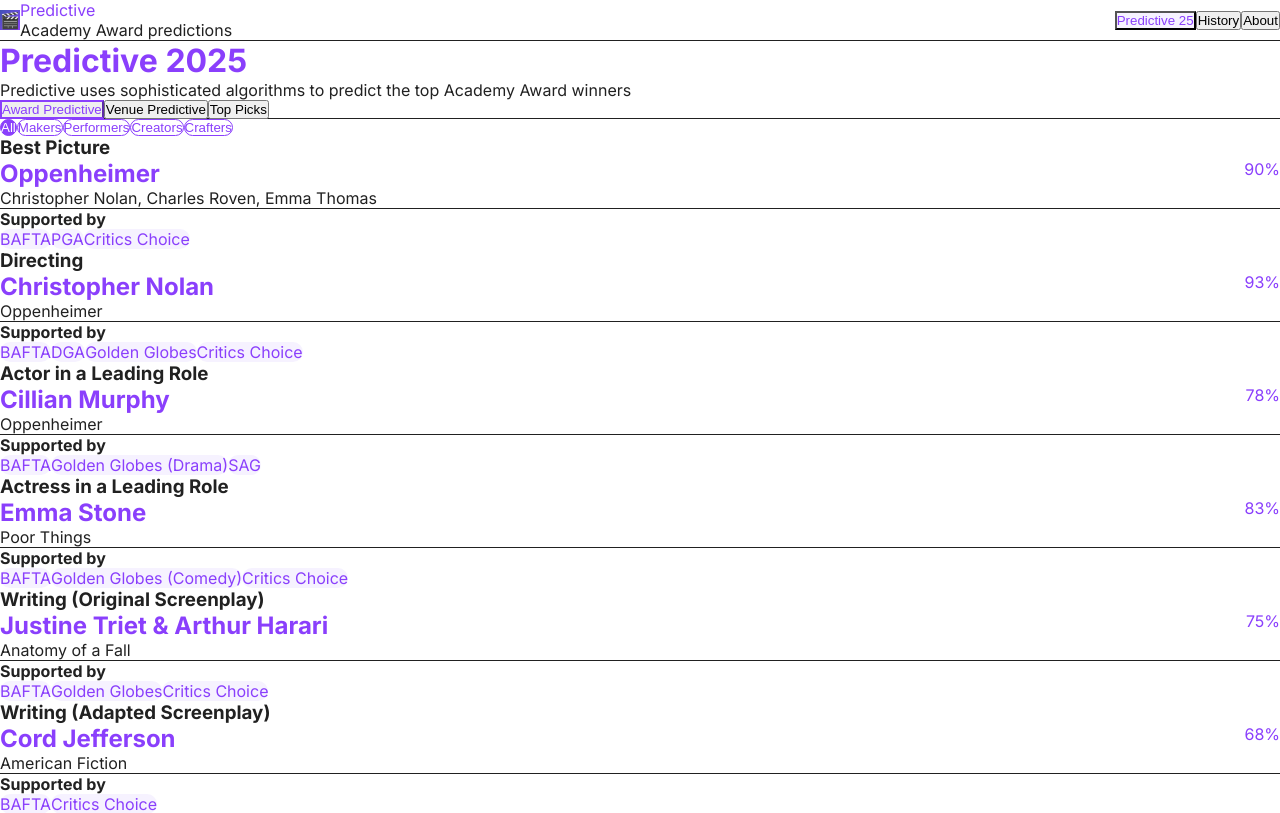
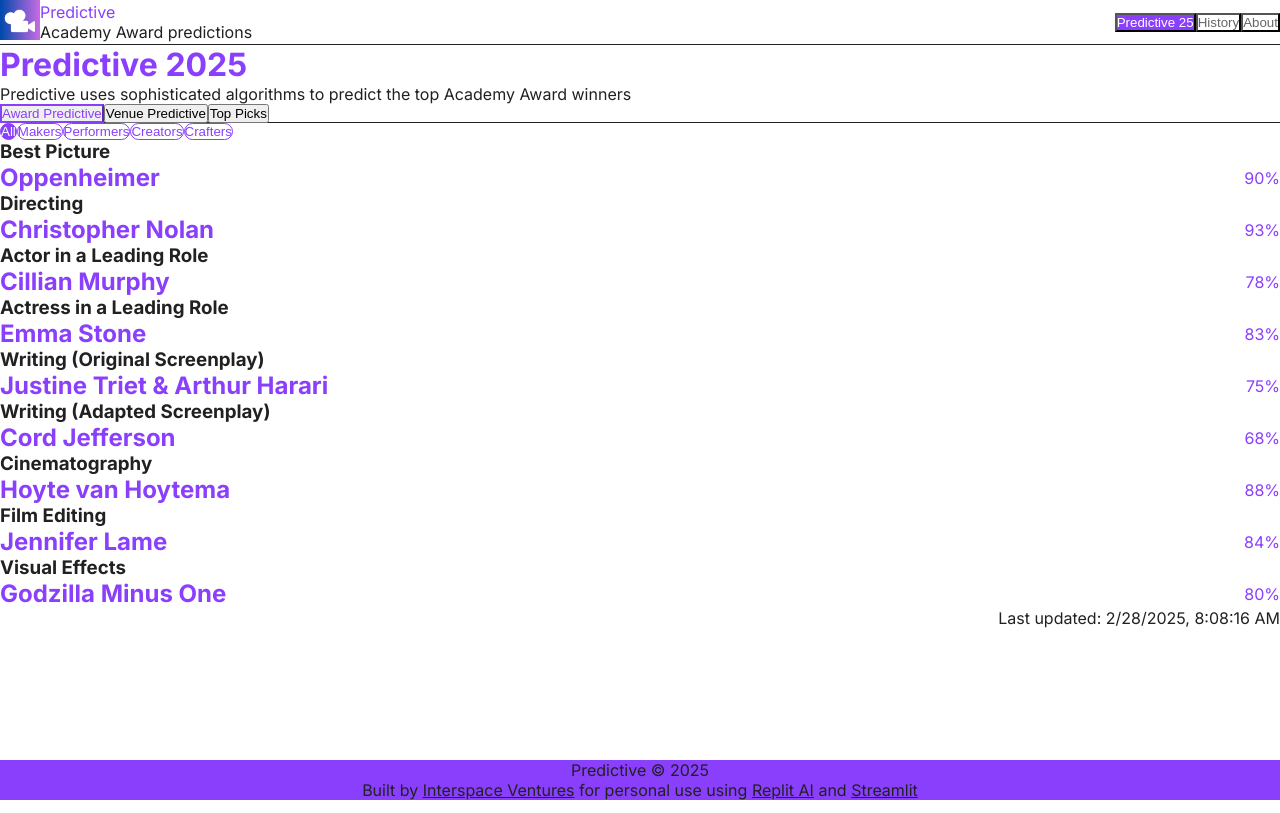
Before and after one commit to hey-samir/predictive, a Next.js app: page / in a window 1280 px wide. Shown: the top 813 px of the page. Built offline with nearby package versions, Linux system fonts and the light colour scheme.

Commit message:
Address styling and data issues: Added CSS, updated award card display to match specifications, corrected data to 2025, and replaced the logo.
Screenshot: https://storage.googleapis.com/screenshot-production-us-central1/5e27418b-df48-4e5c-849a-19b4c62b6f26/2600218c-3f2f-4510-99ba-8a58f3888ccc.jpg

```diff
--- a/src/components/Header.tsx
+++ b/src/components/Header.tsx
@@ -1,5 +1,6 @@
 import React from 'react';
 import Image from 'next/image';
+import { THEME_COLORS } from '../lib/constants';
 
 type HeaderProps = {
   activeSection: string;
@@ -7,9 +8,8 @@
 };
 
 const Header: React.FC<HeaderProps> = ({ activeSection, setActiveSection }) => {
-  // Defining bright purple from samir.xyz
-  const brightPurple = '#8A3FFC';
-  const lightPurple = '#F6F2FF';
+  // Use theme colors
+  const { primary, primaryLight } = THEME_COLORS;
 
   return (
     <header className="bg-white shadow-sm sticky top-0 z-10 border-b border-gray-100">
@@ -17,11 +17,17 @@
         <div className="flex items-center justify-between">
           {/* Logo and Brand */}
           <div className="flex items-center cursor-pointer" onClick={() => setActiveSection('predictive25')}>
-            <div className="w-10 h-10 mr-3 bg-gradient-to-br from-[#3F51B5] to-[#8A3FFC] rounded-md flex items-center justify-center">
-              <span className="text-white text-xl">🎬</span>
+            <div className="w-10 h-10 mr-3 overflow-hidden">
+              <Image
+                src="/logo.png"
+                alt="Predictive Logo"
+                width={40}
+                height={40}
+                className="rounded-md"
+              />
             </div>
             <div>
-              <div className="text-xl font-semibold" style={{ color: brightPurple }}>
+              <div className="text-xl font-semibold" style={{ color: primary }}>
                 Predictive
               </div>
               <div className="text-xs text-gray-500 -mt-1">
@@ -34,42 +40,30 @@
           <nav className="flex items-center space-x-1">
             <button
               onClick={() => setActiveSection('predictive25')}
-              className={`px-4 py-2 font-medium text-sm transition-all rounded
-                ${activeSection === 'predictive25'
-                  ? `bg-${lightPurple} text-${brightPurple}`
-                  : 'text-gray-600 hover:text-[#8A3FFC]'
-                }`}
+              className="px-4 py-2 font-medium text-sm transition-all rounded"
               style={{
-                backgroundColor: activeSection === 'predictive25' ? lightPurple : '',
-                color: activeSection === 'predictive25' ? brightPurple : ''
+                backgroundColor: activeSection === 'predictive25' ? primary : 'transparent',
+                color: activeSection === 'predictive25' ? 'white' : '#666666'
               }}
             >
               Predictive 25
             </button>
             <button
               onClick={() => setActiveSection('history')}
-              className={`px-4 py-2 font-medium text-sm transition-all rounded
-                ${activeSection === 'history'
-                  ? `bg-${lightPurple} text-${brightPurple}`
-                  : 'text-gray-600 hover:text-[#8A3FFC]'
-                }`}
+              className="px-4 py-2 font-medium text-sm transition-all rounded"
               style={{
-                backgroundColor: activeSection === 'history' ? lightPurple : '',
-                color: activeSection === 'history' ? brightPurple : ''
+                backgroundColor: activeSection === 'history' ? primary : 'transparent',
+                color: activeSection === 'history' ? 'white' : '#666666'
               }}
             >
               History
             </button>
             <button
               onClick={() => setActiveSection('about')}
-              className={`px-4 py-2 font-medium text-sm transition-all rounded
-                ${activeSection === 'about'
-                  ? `bg-${lightPurple} text-${brightPurple}`
-                  : 'text-gray-600 hover:text-[#8A3FFC]'
-                }`}
+              className="px-4 py-2 font-medium text-sm transition-all rounded"
               style={{
-                backgroundColor: activeSection === 'about' ? lightPurple : '',
-                color: activeSection === 'about' ? brightPurple : ''
+                backgroundColor: activeSection === 'about' ? primary : 'transparent',
+                color: activeSection === 'about' ? 'white' : '#666666'
               }}
             >
               About
--- a/src/components/PredictionsSection.tsx
+++ b/src/components/PredictionsSection.tsx
@@ -222,7 +222,7 @@
   }
 ];
 
-// Award Card component for portfolio style
+// Award Card component for portfolio style - simplified as requested
 const AwardCard: React.FC<{
   category: string;
   topNominee: NomineeData;
@@ -236,35 +236,12 @@
       <div className="p-5">
         <h3 className="font-medium text-gray-500 text-sm mb-3">{category}</h3>
 
-        <div className="flex items-start justify-between">
-          <div className="flex-1">
-            <h2 className="font-semibold text-lg" style={{ color: primary }}>{topNominee.nomineeName}</h2>
-            {topNominee.filmTitle && (
-              <p className="text-sm text-gray-600 mt-1">{topNominee.filmTitle}</p>
-            )}
-          </div>
-
+        <div className="flex items-center justify-between">
+          <h2 className="font-semibold text-lg" style={{ color: primary }}>{topNominee.nomineeName}</h2>
           <div className="text-2xl font-bold" style={{ color: primary }}>
             {topNominee.likelihood?.toFixed(0)}%
           </div>
         </div>
-
-        {topNominee.awardSupport && (
-          <div className="mt-4 pt-4 border-t border-gray-100">
-            <h4 className="text-xs text-gray-500 mb-2">Supported by</h4>
-            <div className="flex flex-wrap gap-1">
-              {topNominee.awardSupport.split(', ').map(award => (
-                <span
-                  key={award}
-                  className="px-2 py-1 text-xs rounded-full"
-                  style={{ backgroundColor: primaryLight, color: primary }}
-                >
-                  {award}
-                </span>
-              ))}
-            </div>
-          </div>
-        )}
       </div>
     </div>
   );
```
